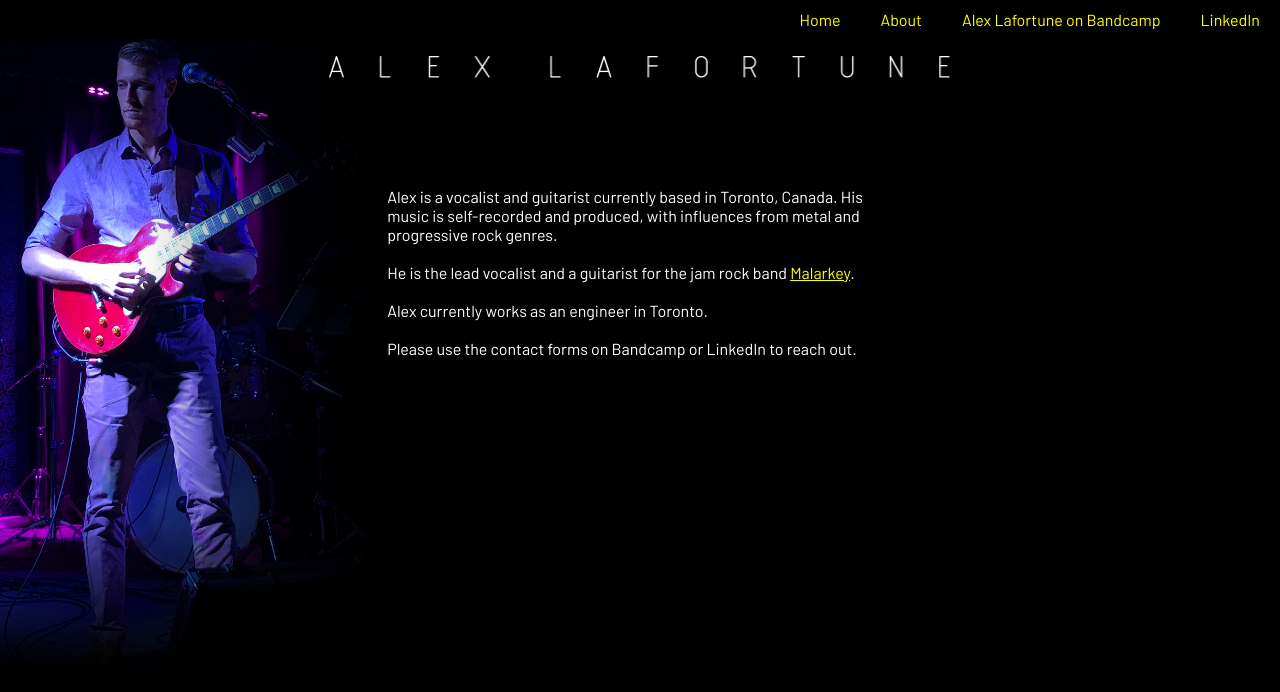
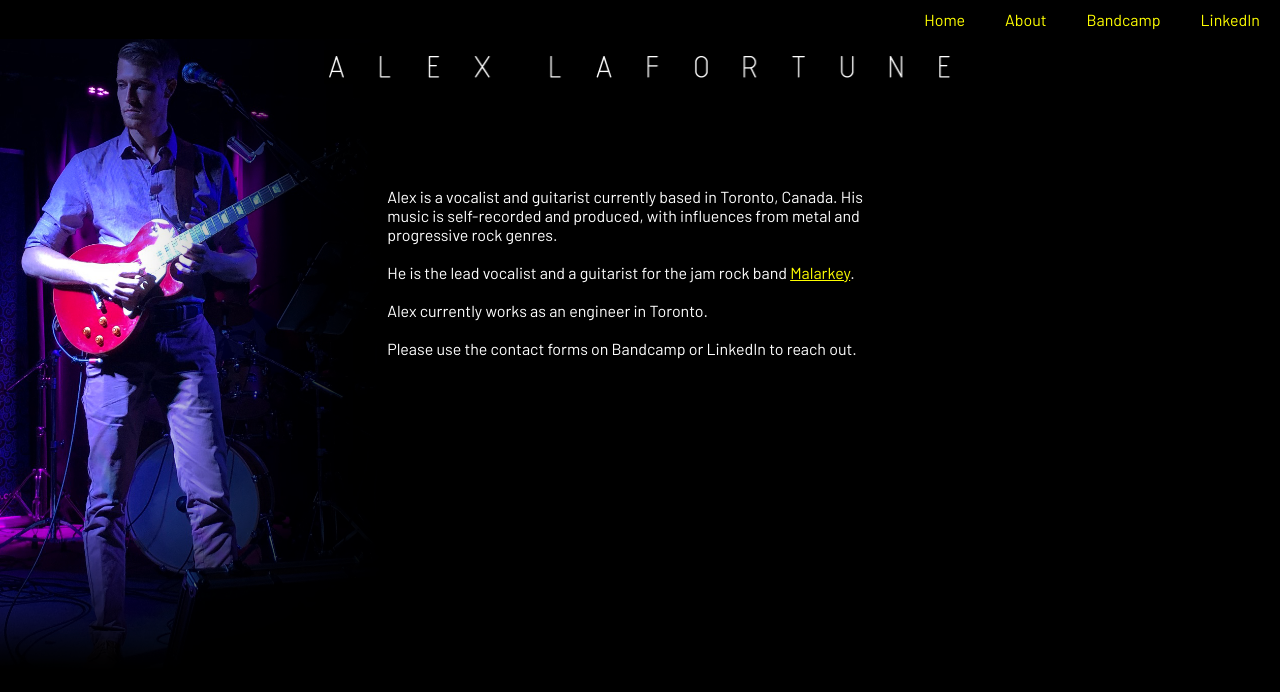
Before and after one commit to alexlafortune/alexlafortune.github.io, a plain HTML site: page about.html in a window 1280 px wide. Drawn offline with Linux system fonts and the light colour scheme.

Commit message:
Changed 'Alex Lafortune on Bandcamp' to 'Bandcamp'

```diff
--- a/about.html
+++ b/about.html
@@ -9,7 +9,7 @@
 
 <ul>
 	<li><a href="http://linkedin.com/in/alexlafortune">LinkedIn</a></li>
-	<li><a href="http://alexlafortune.bandcamp.com">Alex Lafortune on Bandcamp</a></li>
+	<li><a href="http://alexlafortune.bandcamp.com">Bandcamp</a></li>
 	<li><a href="about.html">About</a></li>
 	<li><a href="index.html">Home</a></li>
 </ul>
```
Also changed, not shown: index.html (+1 -1 lines).
